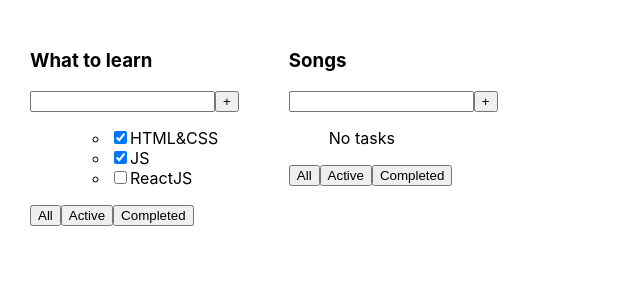
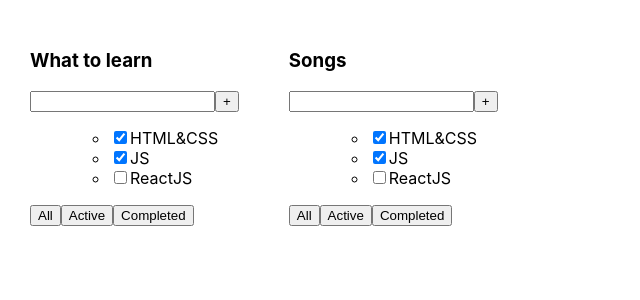
Before and after one commit to Reegulus/Todolist_TS, a React (Create React App) app: page / in a window 1280 px wide. Shown: the top 300 px of the page, without its empty margins (0-640 px from the left). Built offline with nearby package versions, Linux system fonts and the light colour scheme; the HTML template or start-up script is replaced by a standard one.

Commit message:
super Button.tsx

```diff
--- a/src/App.tsx
+++ b/src/App.tsx
@@ -9,7 +9,11 @@ function App() {
         { id: 2, title: "JS", isDone: true },
         { id: 3, title: "ReactJS", isDone: false }
     ]
-    const tasks2 = []
+    const tasks2 = [
+        { id: 1, title: "HTML&CSS", isDone: true },
+        { id: 2, title: "JS", isDone: true },
+        { id: 3, title: "ReactJS", isDone: false }
+    ]
 
     return (
         <div className="App">
--- a/src/components/Button.tsx
+++ b/src/components/Button.tsx
@@ -1,5 +1,11 @@
 import React from 'react';
 
+type ButtonPropsType = {
+    title: string
+}
 
-export function Button () {
+export function Button ({title}: ButtonPropsType) {
+    return (
+        <button type="submit">{title}</button>
+    )
 }
--- a/src/components/Todolist.tsx
+++ b/src/components/Todolist.tsx
@@ -1,4 +1,5 @@
 import React from 'react';
+import {Button} from "./Button";
 
 export type TaskType = {
     id: number
@@ -18,7 +19,7 @@ export function Todolist({title, tasks}: PropsType) {
         <h3>{title}</h3>
         <div>
             <input/>
-            <button>+</button>
+            <Button title={'+'}/>
         </div>
         <ul>
             {
@@ -41,9 +42,9 @@ export function Todolist({title, tasks}: PropsType) {
             <li><input type="checkbox" checked={tasks[2].isDone}/> <span>{tasks[2].title}</span></li>*/}
         </ul>
         <div>
-            <button>All</button>
-            <button>Active</button>
-            <button>Completed</button>
+            <Button title={'All'}/>
+            <Button title={'Active'}/>
+            <Button title={'Completed'}/>
         </div>
     </div>
 }
```
